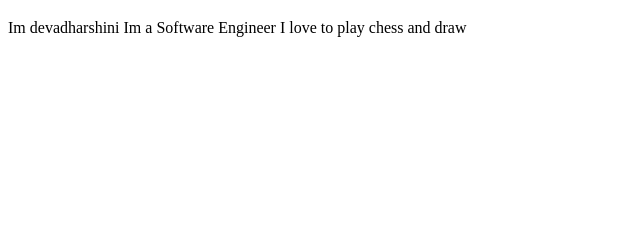
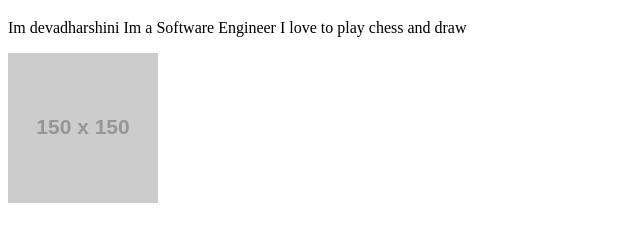
Before and after one commit to Devadharshini-07/team-intro, a plain HTML site: page index.html in a window 1280 px wide. Shown: the part 61-302 px from the top of the page, without its empty margins (0-640 px from the left). Drawn offline with Linux system fonts and the light colour scheme; placeholder pictures from the web are drawn by us.

Commit message:
added profile pic

```diff
--- a/index.html
+++ b/index.html
@@ -10,5 +10,9 @@
     Im a Software Engineer
     I love to play chess and draw
 </p>
+
+<img src="https://via.placeholder.com/150"
+         alt="My Profile Picture">
+
 </body>
 </html>
```
